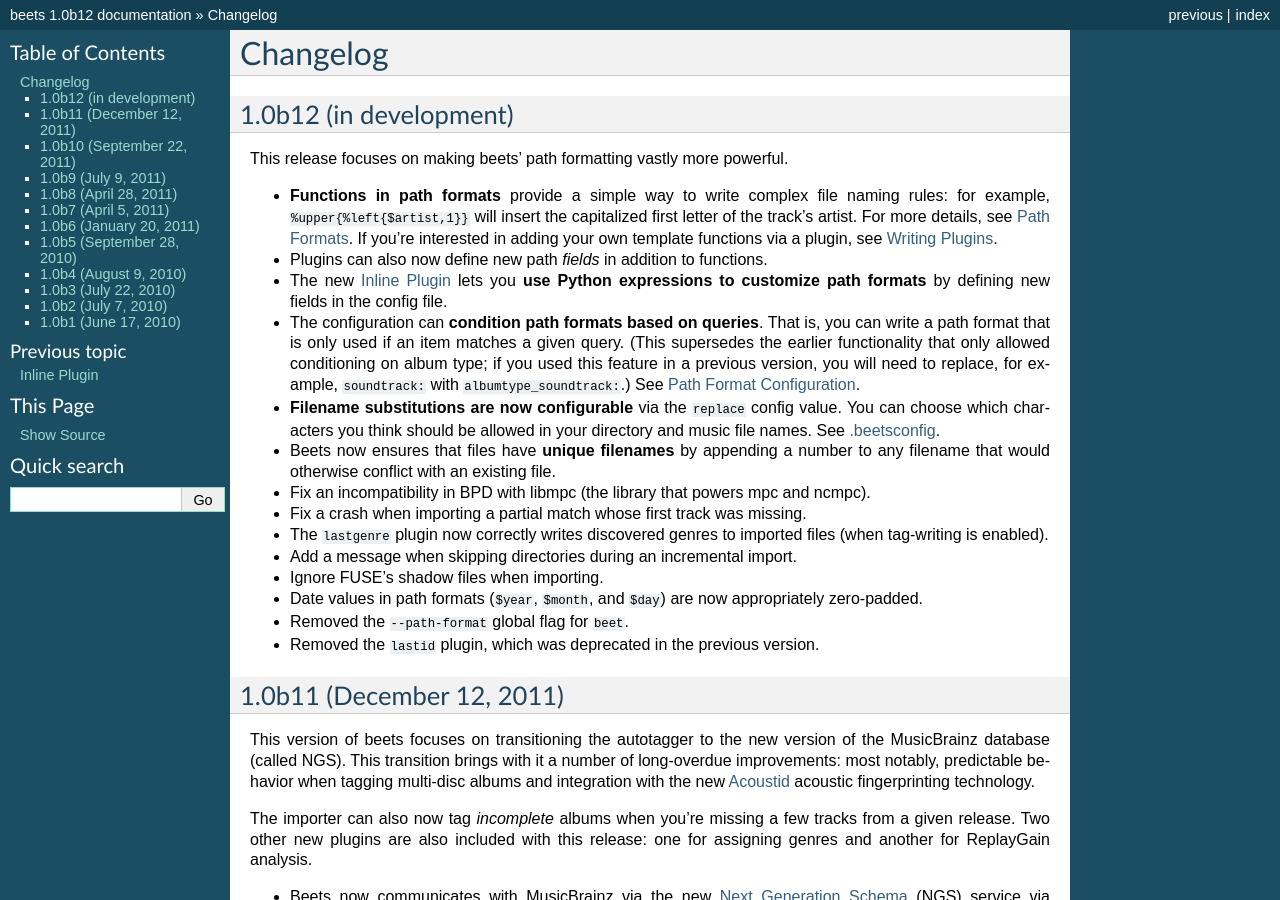
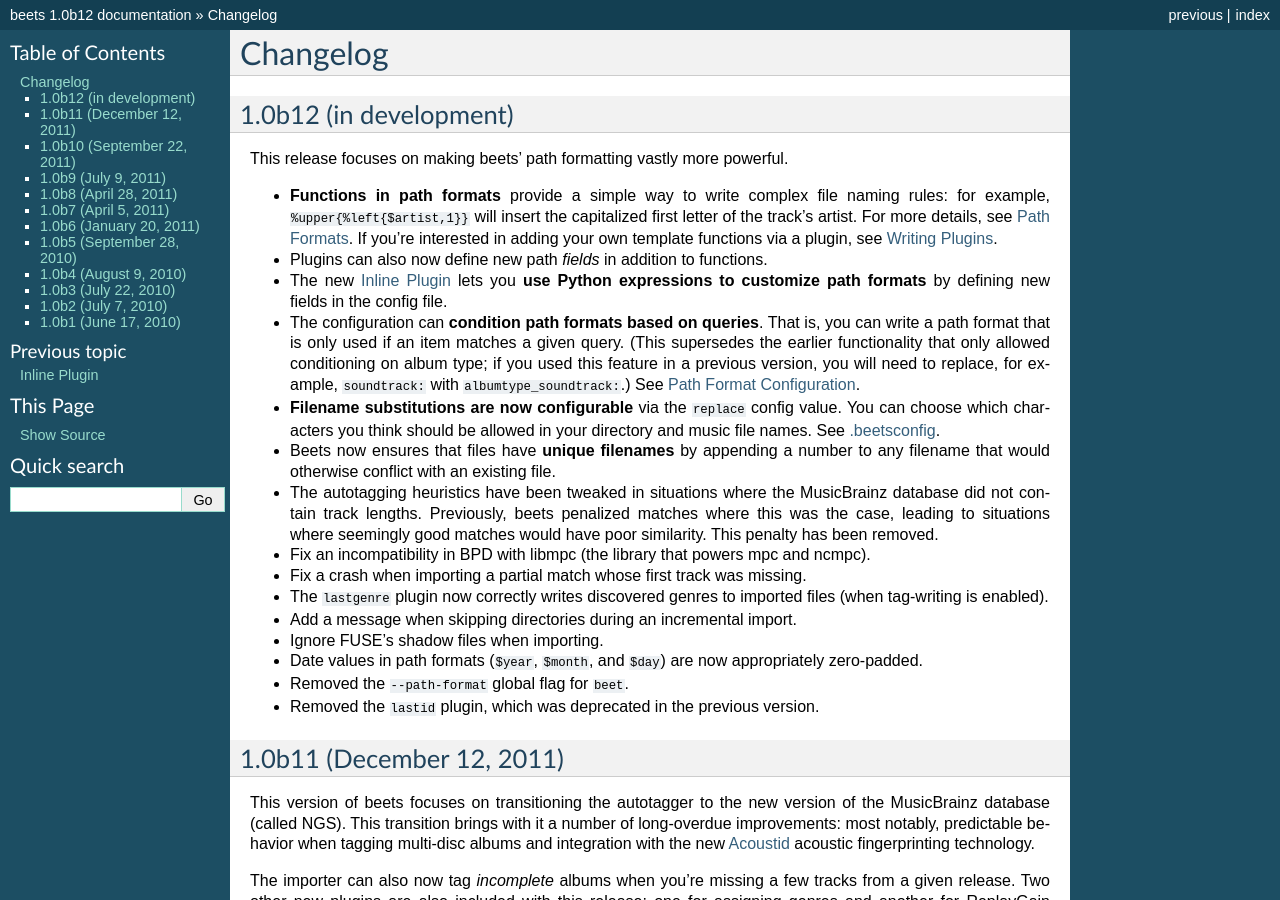
Before and after one commit to google-code-export/beets, a Sphinx documentation site: the page built from docs/changelog.rst, in a window 1280 px wide and 900 px high. Built offline with Sphinx 7.4.7, drawn with Linux system fonts in a browser that asks for light colours.

Commit message:
remove missing-length distance penalty
Previously, the thinking went that if the MB database didn't have a length, we
should penalize the track maximally in order to avoid prioritizing a bad match
just because its information was incomplete. As it turns out, though, missing
track lengths are pretty common and this was causing more problems than it was
solving; this way, mysteriously high distances won't appear.

```diff
--- a/docs/changelog.rst
+++ b/docs/changelog.rst
@@ -25,6 +25,11 @@
   directory and music file names.  See :doc:`/reference/config`.
 * Beets now ensures that files have **unique filenames** by appending a number
   to any filename that would otherwise conflict with an existing file.
+* The autotagging heuristics have been tweaked in situations where the
+  MusicBrainz database did not contain track lengths. Previously, beets
+  penalized matches where this was the case, leading to situations where
+  seemingly good matches would have poor similarity. This penalty has been
+  removed.
 * Fix an incompatibility in BPD with libmpc (the library that powers mpc and
   ncmpc).
 * Fix a crash when importing a partial match whose first track was missing.
```
Also changed, not shown: 1 other file.
